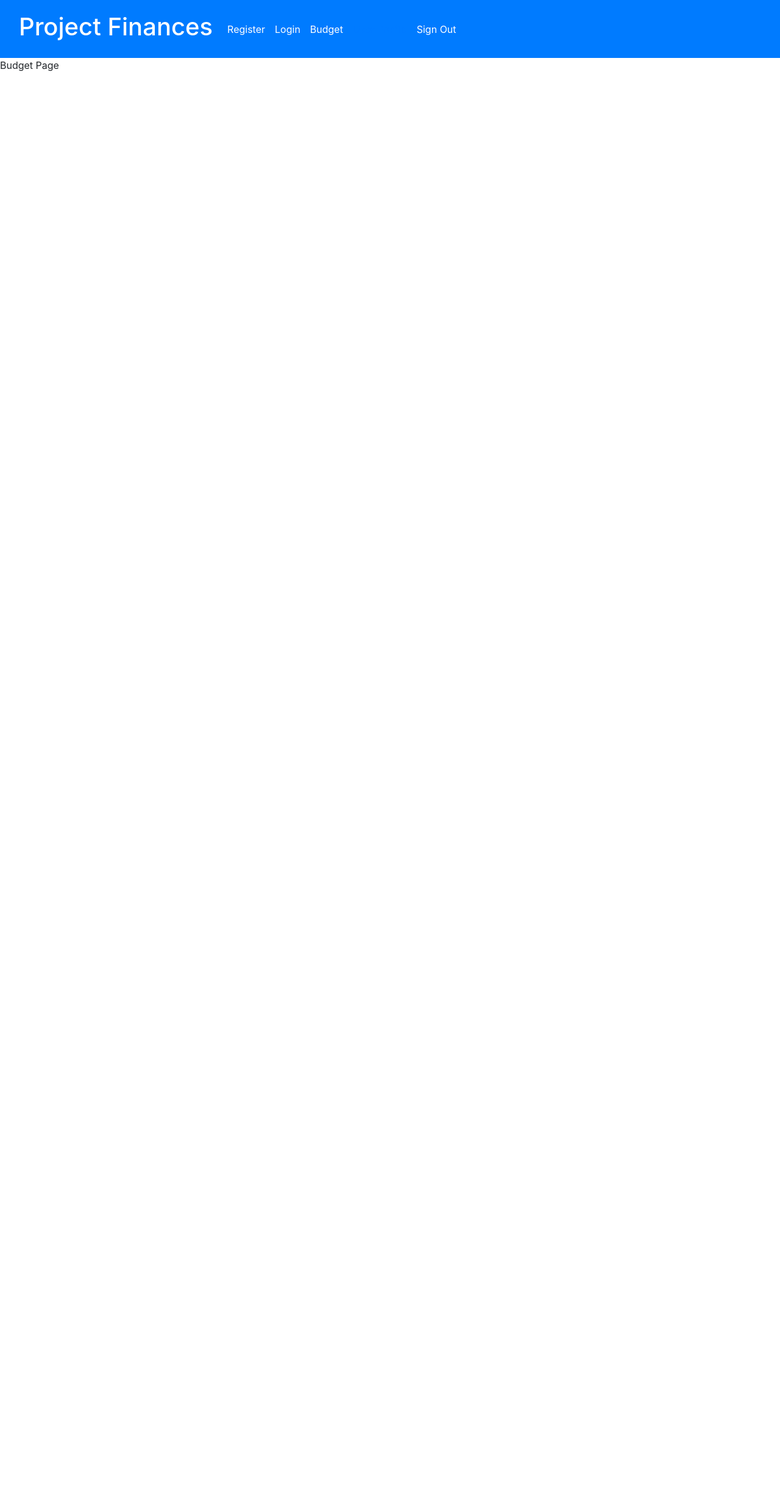
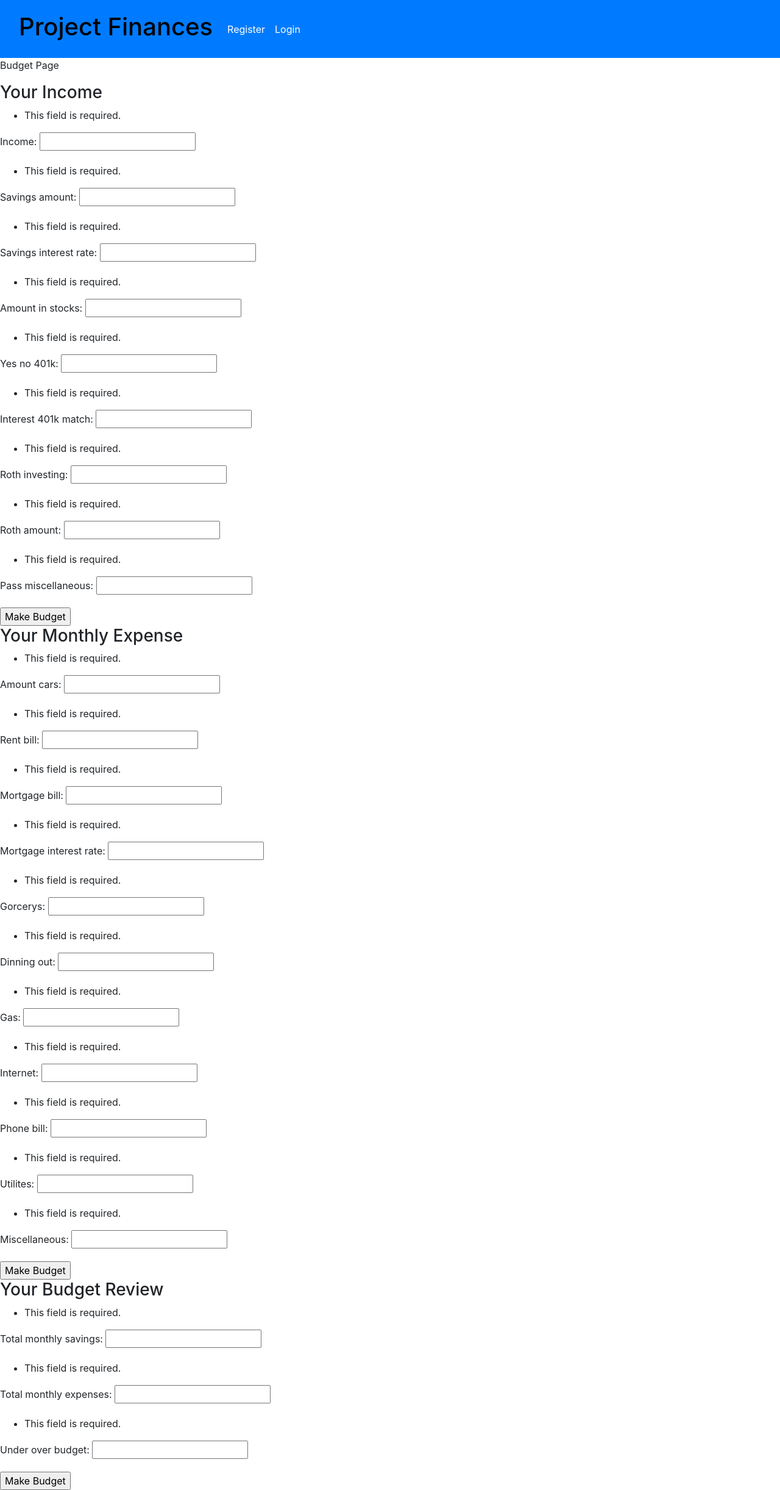
Before and after one commit to AnthonySambrano117/Project-117, a Django app: page /users/budget/ in a window 1280 px wide. Shown: the whole page at 61% size. Before the commit the page ends 117 px from the top, so only its background shows below. Run offline with Django 4.2, Linux system fonts and the light colour scheme; some libraries are stand-ins or nearby versions.

Commit message:
Push Users and Nav Bar

```diff
--- a/project/users/forms.py
+++ b/project/users/forms.py
@@ -31,3 +31,21 @@ class MonthlyExpenseForm(forms.Form):
     phone_bill=forms.IntegerField()
     utilites=forms.IntegerField()
     miscellaneous=forms.IntegerField()
+
+class AssentsForm(forms.Form):
+    income=forms.IntegerField()
+    savings_amount=forms.IntegerField()
+    savings_interest_rate=forms.IntegerField()
+    amount_in_stocks=forms.IntegerField()
+    yes_no_401K=forms.CharField(max_length=3)
+    interest_401K_match=forms.IntegerField()
+    roth_investing=forms.IntegerField()
+    roth_amount=forms.IntegerField()
+    pass_miscellaneous=forms.IntegerField()
+    # user = forms.ForeignKey(BaseModel, on_delete=models.CASCADE)
+
+class BudgetReviewForm(forms.Form):
+    Total_Monthly_Savings=forms.IntegerField()
+    Total_Monthly_Expenses=forms.IntegerField()
+    Under_Over_Budget=forms.IntegerField()
+    # user = models.ForeignKey(BaseModel, on_delete=models.CASCADE)
--- a/project/users/models.py
+++ b/project/users/models.py
@@ -26,6 +26,7 @@ class MonthlyExpenseModel(models.Model):
     phone_bill=models.IntegerField()
     utilites=models.IntegerField()
     miscellaneous=models.IntegerField()
+    user = models.ForeignKey(BaseModel, on_delete=models.CASCADE)
 
 class Assents(models.Model):
     income=models.IntegerField()
@@ -37,12 +38,14 @@ class Assents(models.Model):
     roth_investing=models.IntegerField()
     roth_amount=models.IntegerField()
     pass_miscellaneous=models.IntegerField()
+    user = models.ForeignKey(BaseModel, on_delete=models.CASCADE)
 
 
 class BudgetReview(models.Model):
     Total_Monthly_Savings=models.IntegerField()
     Total_Monthly_Expenses=models.IntegerField()
     Under_Over_Budget=models.IntegerField()
+    user = models.ForeignKey(BaseModel, on_delete=models.CASCADE)
 
 
 
--- a/project/users/static/users/style.css
+++ b/project/users/static/users/style.css
@@ -26,14 +26,7 @@ nav.navbar{
       padding: 0;
       margin: 0;
     }
-  nav.navbar{
-    position: sticky;
-    top: 0;
-    z-index: 3;
-    width: 100%;
-    height: 95px;
 
-  }
   body{
     margin: 0px;
   }
@@ -42,7 +35,7 @@ nav.navbar{
     /* padding:1rem */
     padding-top: 2%;
     padding-bottom: 2%;
-    color:white
+    color:black
   }
 
   .section-head {
--- a/project/users/templates/users/_navbar.html
+++ b/project/users/templates/users/_navbar.html
@@ -7,24 +7,24 @@
         </button>
         <div class="collapse navbar-collapse" id="navbarNav">
         <ul class="navbar-nav">
-            {% comment %} {% if request.user.is_anonymous %} {% endcomment %}
+            {% if request.user.is_anonymous %}
             <li class="nav-item">
             <a class="nav-link active link-light color" aria-current="page" href="{% url 'register' %}">Register</h1></a>
             </li>
             <li class="nav-item">
             <a class="nav-link active link-light color" aria-current="page" href="{% url 'login' %}">Login</h1></a>
             </li>
-            {% comment %} {% else %} {% endcomment %}
+            {% else %}
             <li class="nav-item">
               <a class="nav-link link-light color" href="{% url 'budget' %}">Budget</a>
             </li>
             <li class="nav-item">
-            <a class="nav-link link-light" href="{% url 'profile' %}">User Profile</a>
+            <a class="nav-link link-light color" href="{% url 'profile' %}">{{ request.user.username }} Profile</a>
             </li>
             <li class="nav-item">
-            <a class="nav-link link-light color" href="#contact">Sign Out</a>
+            <a class="nav-link link-light color" href="{% url 'logout' %}">Log Out</a>
             </li>
-            {% comment %} {% endif %} {% endcomment %}
+            {% endif %}
         </ul>
         </div>
     </div>
--- a/project/users/templates/users/budget.html
+++ b/project/users/templates/users/budget.html
@@ -2,5 +2,28 @@
 <main>
     {% block content %}
     <p>Budget Page</p>
+    <form method="POST" action="{% url 'budget' %}">
+        <H3>Your Income</H3>
+        {% csrf_token %}
+        {{ incomeform.as_p }}
+        <input type="submit" value="Make Budget" name="">
+
+
+    <form method="POST" action="{% url 'budget' %}">
+        <H3>Your Monthly Expense</H3>
+        {% csrf_token %}
+        {{ forms.as_p }}
+        <input type="submit" value="Make Budget" name="">
+    </form>
+
+    <form method="POST" action="{% url 'budget' %}">
+        <H3>Your Budget Review</H3>
+        {% csrf_token %}
+        {{ BudgetOut.as_p }}
+        <input type="submit" value="Make Budget" name="">
+    </form>
+
+
+
     {% endblock content %}
 </main>
--- a/project/users/templates/users/login.html
+++ b/project/users/templates/users/login.html
@@ -2,9 +2,9 @@
 
 {% block content  %}
 <h3>Login</h3>
-<form method="POST" action="">
+<form method="POST" action="{% url 'login' %}">
     {% csrf_token %}
     {{ form.as_p }}
-    <input type="submit" value="Create Account" name="Create Account">
+    <input type="submit" value="Login" name="Login">
 </form>
 {% endblock content  %}
--- a/project/users/templates/users/profile.html
+++ b/project/users/templates/users/profile.html
@@ -1 +1,5 @@
 {% extends 'users/base.html' %}
+{% block content  %}
+<h3>Profile</h3>
+<h1>Welcome {{ request.user.username }}</h1>
+{% endblock content  %}
--- a/project/users/templates/users/register.html
+++ b/project/users/templates/users/register.html
@@ -4,9 +4,9 @@
 
 {% block content  %}
 <h3>Register</h3>
-<form method="POST" action="">
+<form method="POST" action="{% url 'register' %}">
     {% csrf_token %}
     {{ form.as_p }}
-    <input type="submit" name="Create User">
+    <input type="submit" value="Creat Account" name="">
 </form>
 {% endblock content  %}
--- a/project/users/views.py
+++ b/project/users/views.py
@@ -1,6 +1,6 @@
 from django.shortcuts import render, redirect
 from django.contrib.auth.forms import UserCreationForm, authenticate
-from .forms import RegistrationForm, BaseForm as LoginForm
+from .forms import RegistrationForm, MonthlyExpenseForm, AssentsForm, BudgetReviewForm, BaseForm as LoginForm
 from django.contrib.auth.decorators import login_required
 from django.contrib.auth import authenticate, login as user_login, logout as user_logout
 from django.contrib.auth.models import User
@@ -36,6 +36,7 @@ def login(request):
                 user_login(request, user)
                 # If the user was trying to access a page before logging in
                 # then redirect them to that page
+                return redirect('profile')
                 previous_page = request.GET.get('next')
                 # If previous_page is not None then redirect to that page
                 if previous_page is not None:
@@ -78,7 +79,7 @@ def registerPage(request):
             # use .set_password() instead to store the hashed password to the db
             user.set_password(password)
             user.save()
-            return redirect('profile')
+            return redirect('login')
 
     return render(request, 'users/register.html', context)
 
@@ -89,12 +90,13 @@ def profile(request):
     # posts = BlogPost.objects.filter(
     #     user=request.user).order_by('-created_date')
     # Put all posts into context
-    context = {
-        # "posts": posts
-        'forms':form
-    }
+    # context = {
+    #     # "posts": posts
+    #     'forms':form
+    # }
     # Pass context into template
-    return render(request, 'users/profile.html', context)
+    print(request)
+    return render(request, 'users/profile.html')
 
 def base(request):
     # context= {
@@ -103,4 +105,26 @@ def base(request):
     return render(request, "users/base.html")
 
 def budget(request):
-    return render(request,'users/budget.html')
+    form=MonthlyExpenseForm(request.POST)
+    incomeform = AssentsForm(request.POST)
+    BudgetReview=BudgetReviewForm(request.POST)
+    context={
+        'forms':form,
+        'incomeform': incomeform,
+        'BudgetOut': BudgetReview
+
+    }
+
+    #   if request.method == "GET":
+    #     form = RegistrationForm
+    # else:
+    #     # Create a form instance and populate it with data from the request:
+    #     form = RegistrationForm(request.POST)
+    #     # Check if the form is valid:
+    #     if form.is_valid():
+    #         # Process the data in form.cleaned_data as required
+    #         username = form.cleaned_data['username']
+    #         email = form.cleaned_data['email']
+    #         password = form.cleaned_data['password']  # password123
+    #         password_confirmation = form.cleaned_data['password_confirmation']
+    return render(request,'users/budget.html', context)
```
Also changed, not shown: project/users/migrations/0003_assents_budgetreview_monthlyexpensemodel.py (added).
